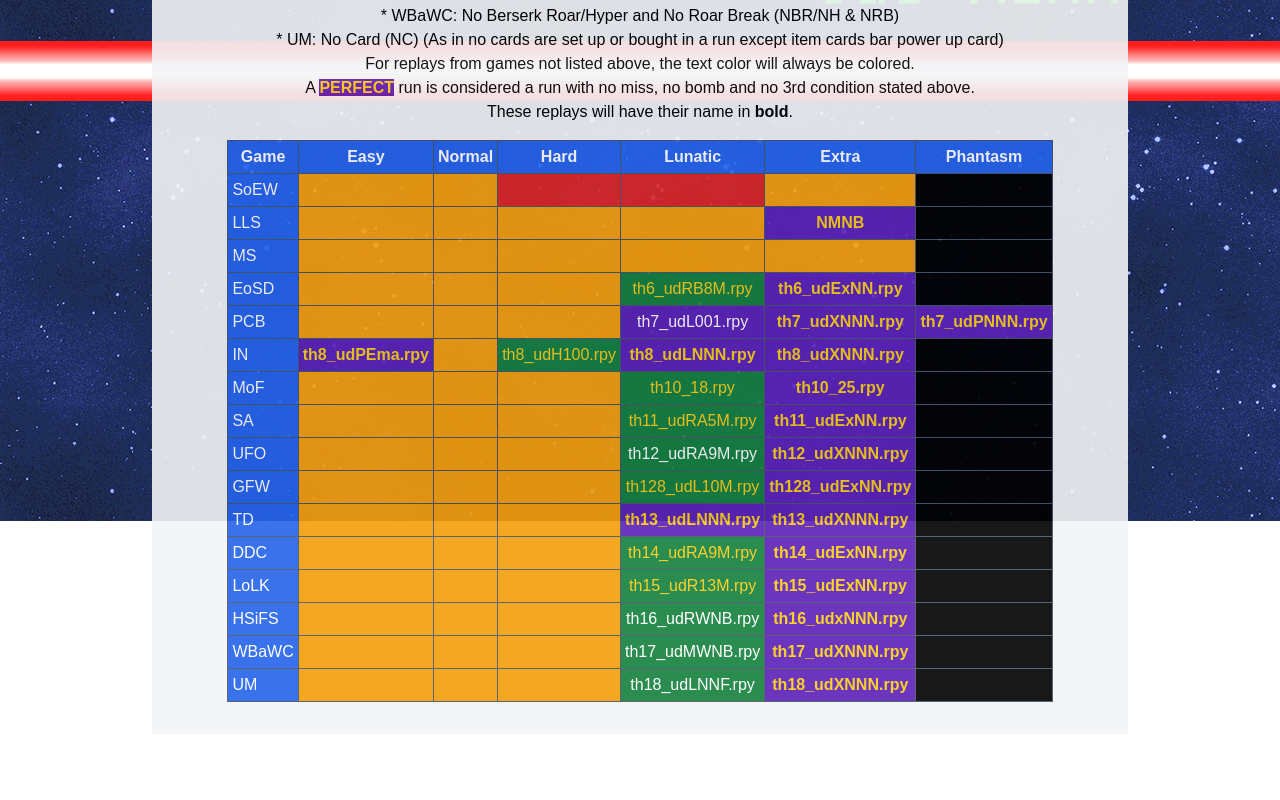
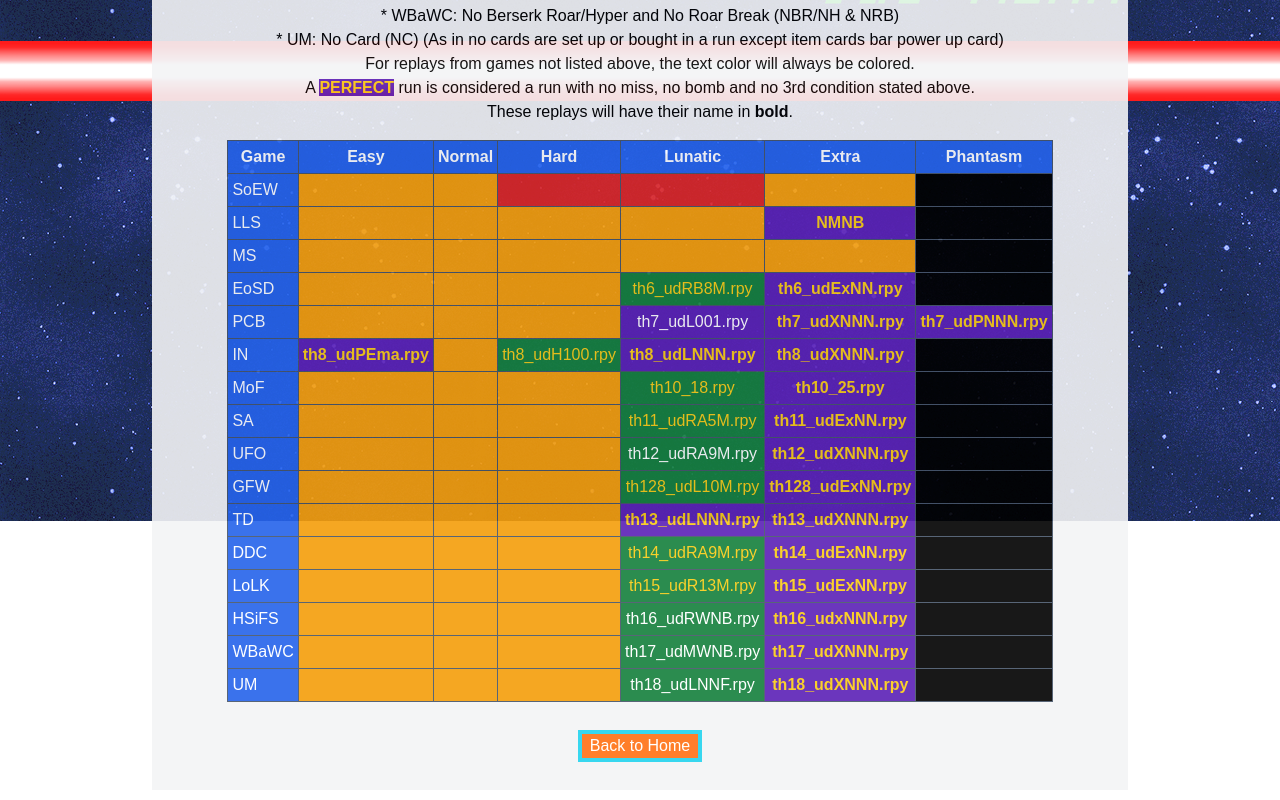
Before and after one commit to hoangcaominh/hoangcaominh.github.io, a Vue app: page /main-progress in a window 1280 px wide. Shown: the part 559-1359 px from the top of the page. Before the commit the page ends 1305 px from the top, so only its background shows below. Built offline with nearby package versions, Linux system fonts and the light colour scheme.

Commit message:
Add back button

```diff
--- a/src/views/MainProgressView.vue
+++ b/src/views/MainProgressView.vue
@@ -121,6 +121,7 @@ function getReplayCell(obj: MPReplay | undefined) {
         </tr>
       </tbody>
     </table>
+    <PageBackButton></PageBackButton>
   </div>
 </template>
 
```
